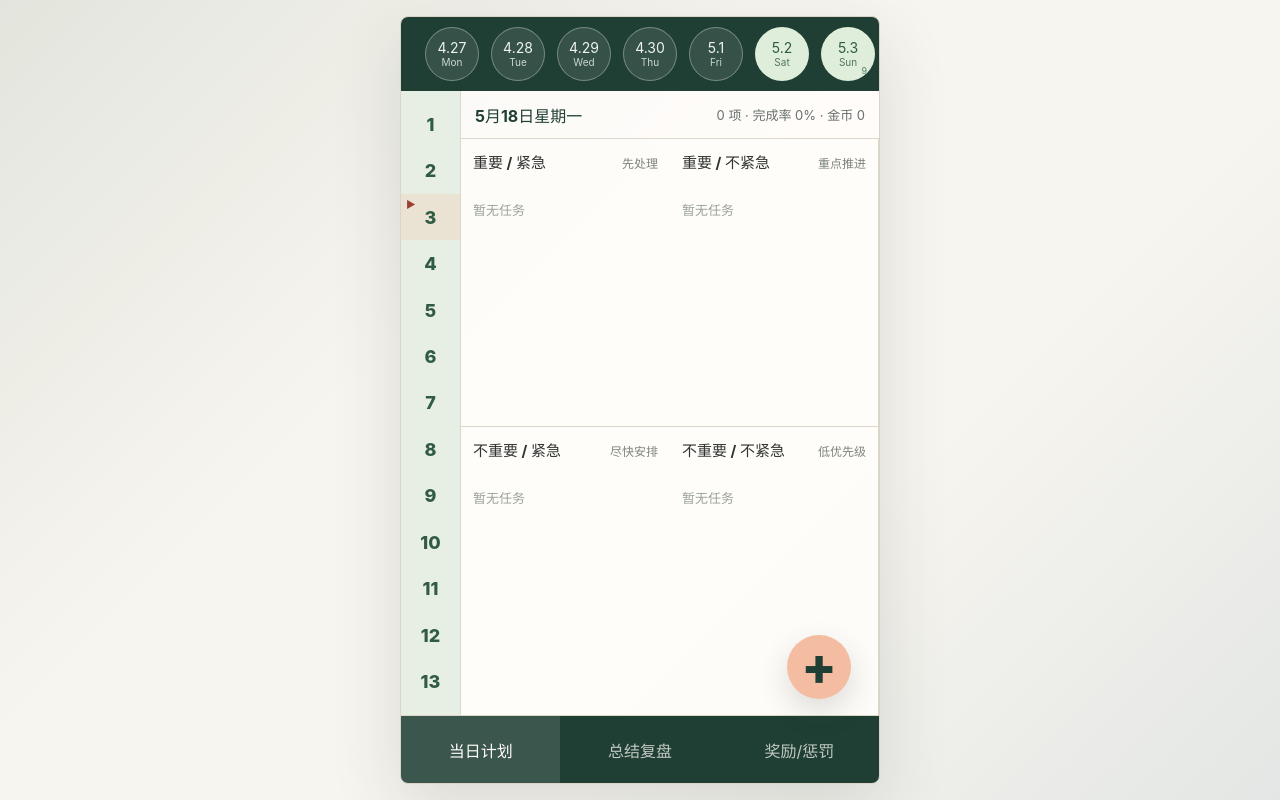
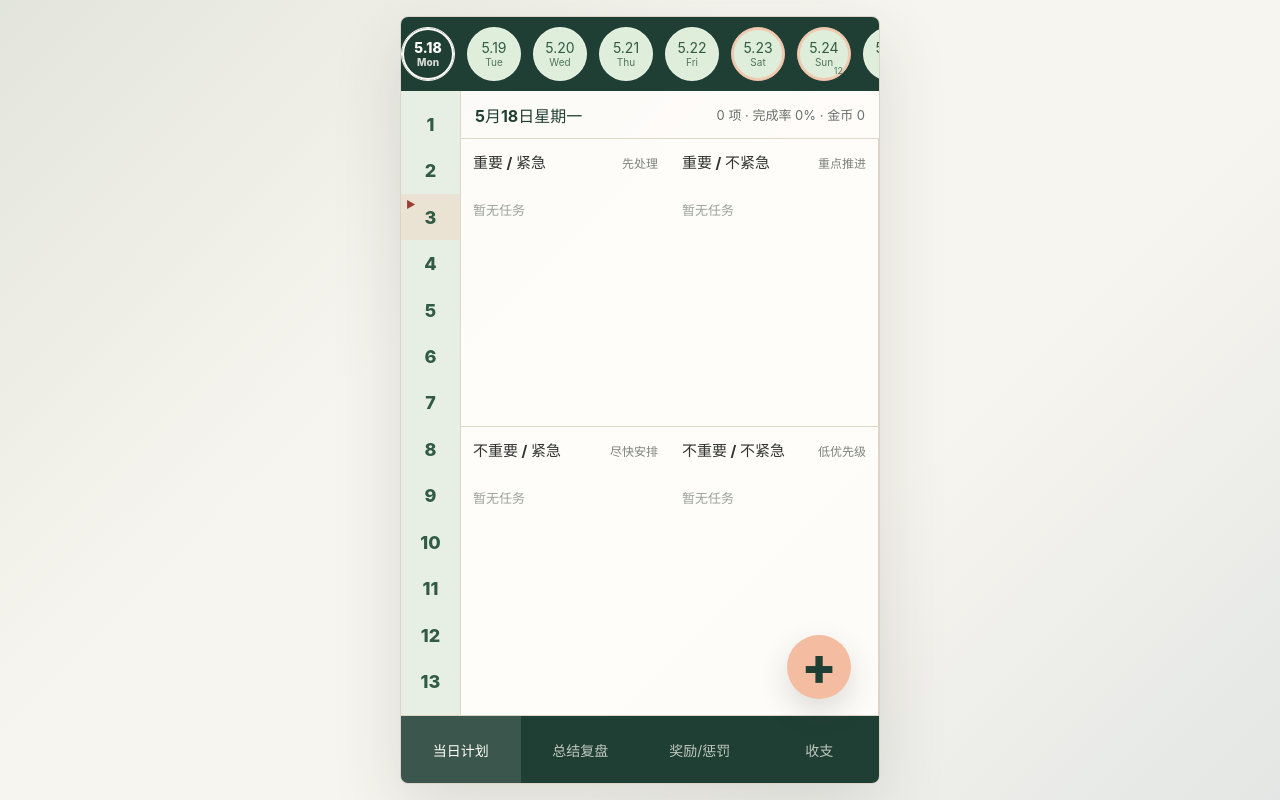
Before and after one commit to Mins-37/time-manager-app, a React (Vite) app: page / in a window 1280 px wide. Built offline with nearby package versions, Linux system fonts and the light colour scheme.

Commit message:
Extend calendar navigation and add finance tab

```diff
--- a/src/App.css
+++ b/src/App.css
@@ -86,6 +86,16 @@ select {
   cursor: pointer;
 }
 
+.date-chip.month-even {
+  background: #fffdfa;
+  color: #203f34;
+}
+
+.date-chip.month-odd {
+  background: #dfeeda;
+  color: #315b43;
+}
+
 .date-number {
   display: block;
   font-size: 14px;
@@ -110,15 +120,21 @@ select {
 }
 
 .date-chip.is-weekend {
-  border-color: rgba(224, 239, 218, 0.9);
-  background: #dfeeda;
-  color: #315b43;
+  border-color: #f4bda2;
+  box-shadow: inset 0 0 0 2px rgba(244, 189, 162, 0.72);
 }
 
 .date-chip.is-selected {
   border-color: #fffdfa;
+  background: #203f34;
+  box-shadow: inset 0 0 0 2px #fffdfa;
+  color: #fffdfa;
+  font-weight: 800;
+}
+
+.date-chip.is-selected.is-weekend {
+  color: #203f34;
   background: #fffdfa;
-  color: #203f34;
   font-weight: 800;
 }
 
@@ -693,7 +709,7 @@ select {
   position: relative;
   z-index: 1;
   display: grid;
-  grid-template-columns: repeat(3, 1fr);
+  grid-template-columns: repeat(4, 1fr);
   border-top: 1px solid #ddd7ca;
   background: #203f34;
 }
@@ -702,7 +718,7 @@ select {
   border: 0;
   background: transparent;
   color: rgba(255, 253, 250, 0.72);
-  font-size: 16px;
+  font-size: 14px;
   cursor: pointer;
 }
 
@@ -815,6 +831,14 @@ select {
   cursor: pointer;
 }
 
+.review-day.month-even {
+  background: #fffdfa;
+}
+
+.review-day.month-odd {
+  background: #e7efe4;
+}
+
 .review-day strong {
   font-size: 18px;
   line-height: 1;
@@ -835,6 +859,11 @@ select {
   height: 6px;
   border-radius: 50%;
   background: #f4bda2;
+}
+
+.review-day.is-weekend {
+  border-color: #f4bda2;
+  box-shadow: inset 0 0 0 2px rgba(244, 189, 162, 0.4);
 }
 
 .review-day.is-today {
--- a/src/App.jsx
+++ b/src/App.jsx
@@ -27,12 +27,12 @@ const TABS = [
   { id: 'plan', label: '当日计划' },
   { id: 'review', label: '总结复盘' },
   { id: 'reward', label: '奖励/惩罚' },
+  { id: 'finance', label: '收支' },
 ]
 
-const DATE_RAIL_PAST_DAYS = 21
-const DATE_RAIL_TOTAL_DAYS = 90
-const REVIEW_PAST_WEEKS = 12
-const REVIEW_TOTAL_WEEKS = 32
+const DATE_RAIL_TOTAL_DAYS = 220
+const REVIEW_PAST_WEEKS = 28
+const REVIEW_TOTAL_WEEKS = 60
 const FINAL_BREAK_END = '23:30'
 const REFERENCE_WEEK_SUNDAY = '2026-05-24'
 const REFERENCE_WEEK_NUMBER = 12
@@ -114,6 +114,11 @@ function isSunday(dateString) {
   return parseDate(dateString).getDay() === 0
 }
 
+function getMonthTone(dateString) {
+  const [year, month] = dateString.split('-').map(Number)
+  return (year * 12 + month) % 2 === 0 ? 'month-even' : 'month-odd'
+}
+
 function getWeekStart(dateString) {
   const date = parseDate(dateString)
   const weekday = date.getDay()
@@ -526,7 +531,6 @@ function App() {
   const [selectedDate, setSelectedDate] = useState(getDateString)
   const [reviewDate, setReviewDate] = useState(getDateString)
   const [currentMinute, setCurrentMinute] = useState(getCurrentMinute)
-  const [dateRailAnchor] = useState(getDateString)
   const [activeTab, setActiveTab] = useState('plan')
   const [selectedSlotId, setSelectedSlotId] = useState(null)
   const [timeRailMode, setTimeRailMode] = useState('period')
@@ -587,6 +591,23 @@ function App() {
         })
     })
   }, [activeTab, reviewDate])
+
+  useEffect(() => {
+    if (activeTab !== 'plan') {
+      return
+    }
+
+    const today = getDateString()
+    requestAnimationFrame(() => {
+      dateRailRef.current
+        ?.querySelector(`[data-date="${today}"]`)
+        ?.scrollIntoView({
+          behavior: 'smooth',
+          block: 'nearest',
+          inline: 'start',
+        })
+    })
+  }, [activeTab])
 
   useEffect(() => {
     if (!dragState) {
@@ -693,9 +714,9 @@ function App() {
 
   const dateRail = useMemo(() => {
     return Array.from({ length: DATE_RAIL_TOTAL_DAYS }, (_, index) =>
-      shiftDate(dateRailAnchor, index - DATE_RAIL_PAST_DAYS),
+      shiftDate(getDateString(), index),
     )
-  }, [dateRailAnchor])
+  }, [])
 
   const selectedTasks = useMemo(
     () => getTasksForDate(tasks, habits, selectedDate),
@@ -776,6 +797,14 @@ function App() {
     setSelectedSlotId(null)
     setExpandedStackKey(null)
     setTaskForm((currentForm) => ({ ...currentForm, taskDate: nextDate }))
+  }
+
+  function handleTabChange(nextTab) {
+    if (nextTab === 'plan') {
+      selectDate(getDateString())
+    }
+
+    setActiveTab(nextTab)
   }
 
   function handleDateDoubleClick(date) {
@@ -1242,7 +1271,9 @@ function App() {
                   <button
                     className={`review-day ${isSelected ? 'is-selected' : ''} ${
                       isToday ? 'is-today' : ''
-                    } ${hasReview ? 'has-review' : ''}`}
+                    } ${getMonthTone(date)} ${isWeekend(date) ? 'is-weekend' : ''} ${
+                      hasReview ? 'has-review' : ''
+                    }`}
                     key={date}
                     data-review-date={date}
                     type="button"
@@ -1352,7 +1383,7 @@ function App() {
               <button
                 className={`date-chip ${
                   date === selectedDate ? 'is-selected' : ''
-                } ${isWeekend(date) ? 'is-weekend' : ''}`}
+                } ${getMonthTone(date)} ${isWeekend(date) ? 'is-weekend' : ''}`}
                 key={date}
                 data-date={date}
                 type="button"
@@ -1498,7 +1529,7 @@ function App() {
               className={activeTab === tab.id ? 'is-active' : ''}
               key={tab.id}
               type="button"
-              onClick={() => setActiveTab(tab.id)}
+              onClick={() => handleTabChange(tab.id)}
             >
               {tab.label}
             </button>
```
